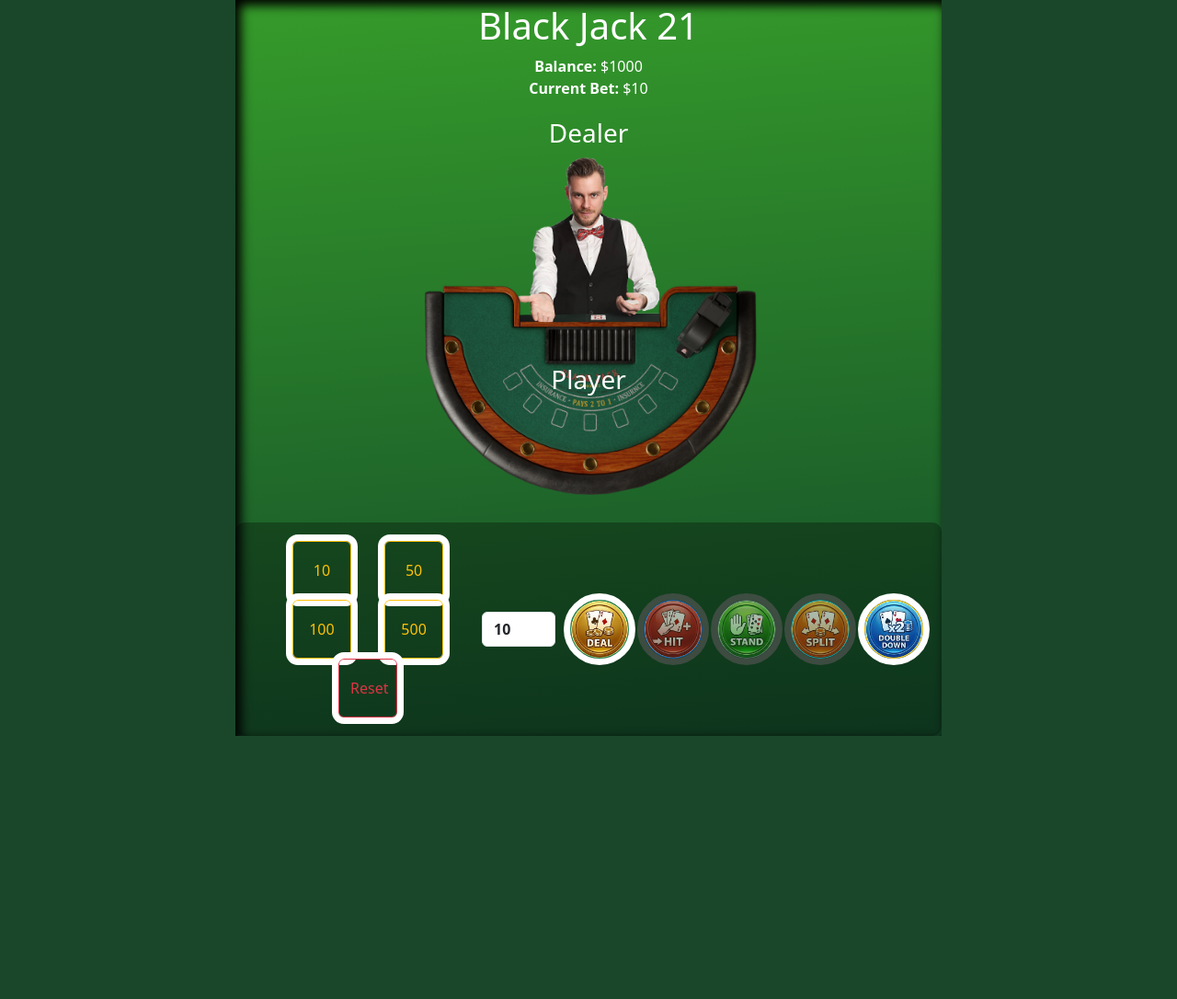
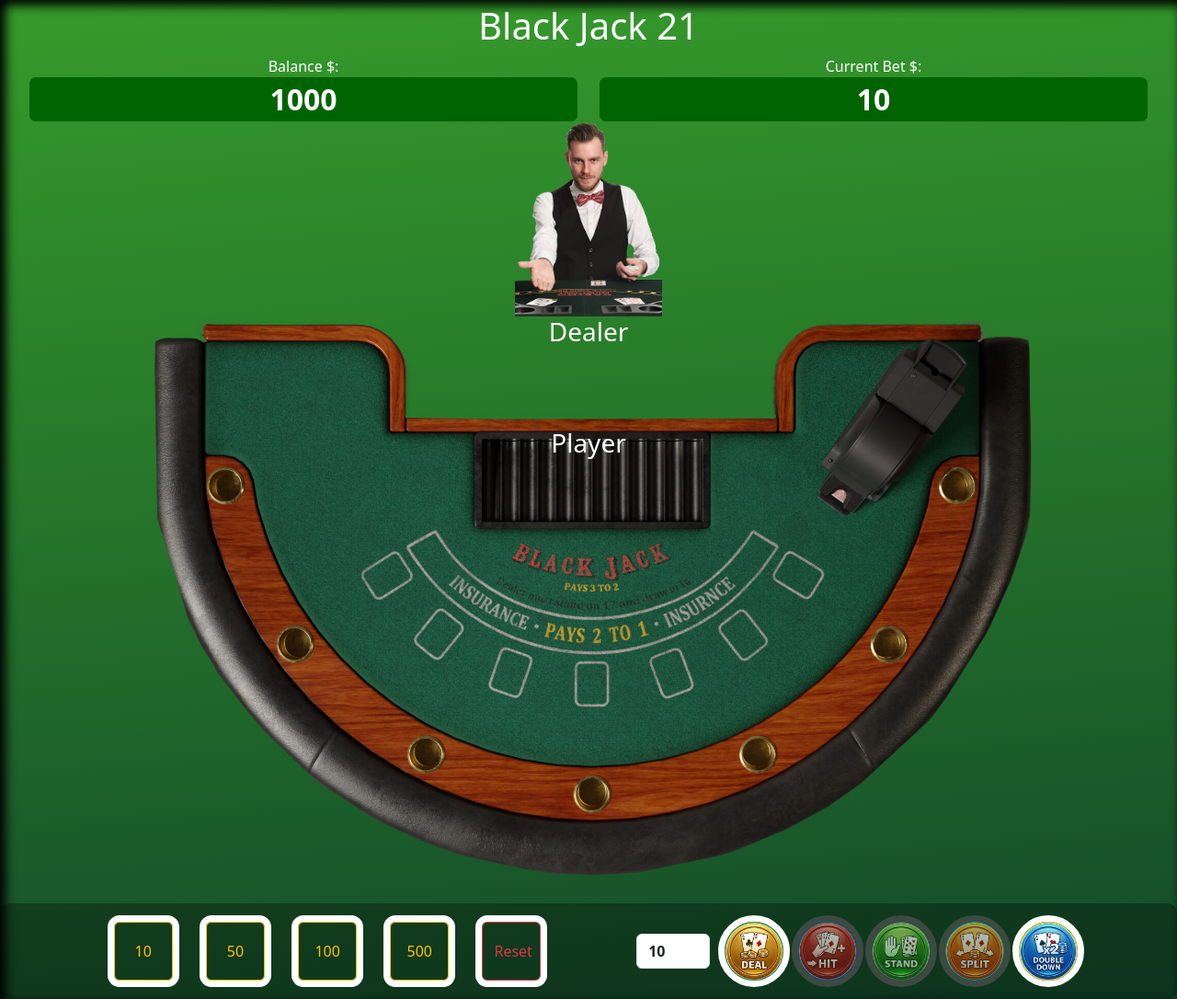
Before and after one commit to poddubskii/21html, a Flask app: page / in a window 1280 px wide. Shown: the whole page at 92% size. Before the commit the page ends 800 px from the top, so only its background shows below. Run offline with Flask 3, Linux system fonts and the light colour scheme.

Commit message:
good version

```diff
--- a/app.py
+++ b/app.py
@@ -108,12 +108,16 @@ def stand():
             res = "PUSH"
             session['balance'] += bet
         results.append(res)
-
+    dealer_cards = session['dealer_cards']
+    dealer_cards_numbers = [card[:-1] for card in dealer_cards]
     session.modified = True
     return jsonify({
         "dealer_cards": session['dealer_cards'],
+        "dealer_cards_numbers":dealer_cards_numbers,
         "results": results,
-        "balance": session['balance']
+        "balance": session['balance'],
+        "d_total": d_total,
+        "p_total": p_total
     })
 @app.route('/double', methods=['POST'])
 def double():
--- a/static/css/style.css
+++ b/static/css/style.css
@@ -1,26 +1,21 @@
 body {
     background-color: #1a472a!important;
-    color: white;
     font-family: Arial, sans-serif;
-    display: flex;
-    justify-content: center;
-}
+   }
 
 #game-container {
-    width: 60%;
-    height: 100vh;
-        color: #fff;
+    overflow: hidden;
+    width: 100%;
+    height: 100%;
+    color: white;
     text-align: center;
     background: linear-gradient(175deg,rgba(53, 155, 42, 1) 0%, rgba(19, 74, 42, 1) 100%);
-       display: flex;
-           flex-direction: column;
+    display: flex;
+    flex-direction: column;
     box-shadow: inset 5px 5px 12px 1px #000;
 }
 
-.card-row {
-    margin: 20px;
-    min-height: 160px;
-}
+
 img{
     width: 4em;
 }
@@ -35,7 +30,7 @@ button img {
 
 /* Анимация появления */
 .card-anim {
-    animation: slideIn 0.5s ease-out;
+    animation: slideIn 0.7s ease-out;
 }
 
 @keyframes slideIn {
@@ -124,3 +119,20 @@ button:disabled {
     font-weight: 600;
     font-family: system-ui;
       }
+    #balance, #current-bet {
+       font-size: xx-large;
+    background: darkgreen;
+    font-weight: bolder;
+    color: currentColor;
+    border-radius: 7PX;
+    }
+#top-info{
+    display: flex;
+    justify-content: space-around;
+padding-inline: 2em;
+}
+.scaled {
+        text-shadow: 1px 5px 7px #27eee4;
+    transform: scale(2.5);
+    transition: text-shadow transform 0.5s ease;
+}
--- a/templates/index.html
+++ b/templates/index.html
@@ -16,23 +16,25 @@
     <div id="game-container">
       <h1 class="pt-1">Black Jack 21</h1>
 
-      <div id="top-info" class="container">
-        <div id="balance-display">
-          <strong>Balance:</strong> $<span id="balance">1000</span>
+      <div id="top-info" class="row">
+        <div id="balance-display" class="col">
+          <div>Balance $:</div>
+          <div id="balance">1000</div>
         </div>
-        <div id="bet-display">
-          <strong>Current Bet:</strong> $<span id="current-bet">10</span>
+        <div id="bet-display" class="col">
+          <div>Current Bet $:</div>
+          <div id="current-bet">10</div>
         </div>
       </div>
 
       <div id="dealer-area" class="card-row">
         <div id="dealer-head">
-          <h3 id="dealer">Dealer</h3>
           <img src="/static/img/dealer.png" />
         </div>
       </div>
 
       <div id="cards_table">
+        <h3 id="dealer">Dealer</h3>
         <div id="dealer-cards"></div>
         <h3 id="player">Player</h3>
         <div id="player-hands-container"></div>
```
Also changed, not shown: static/js/script.js (+83 -34 lines).
